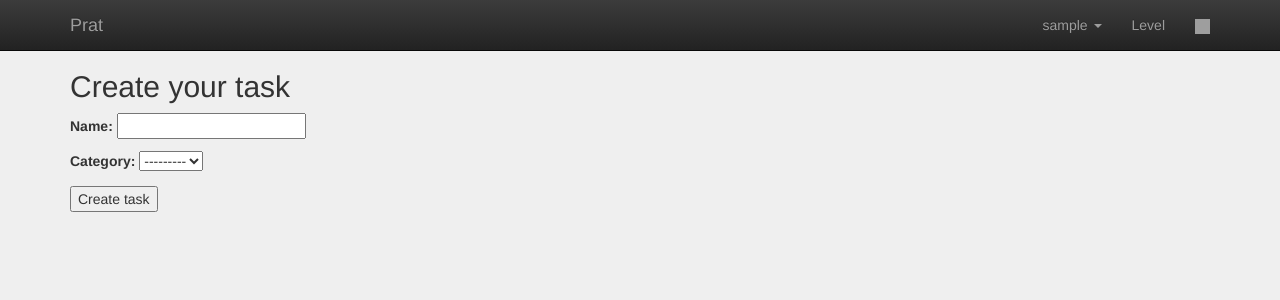
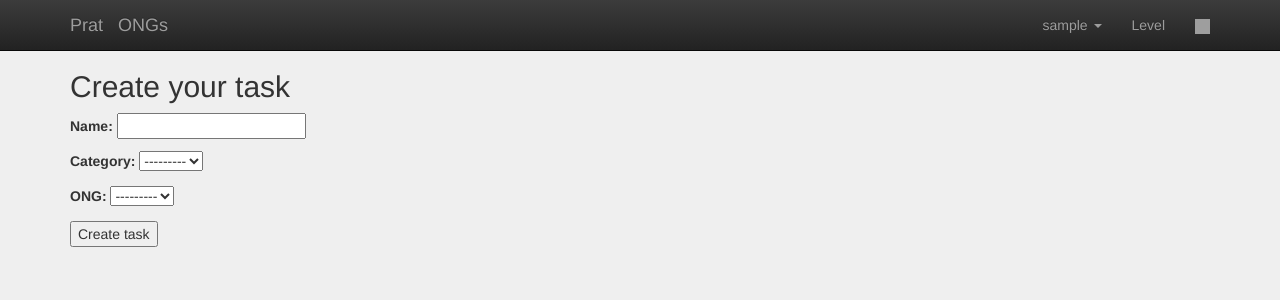
Before and after one commit to RustinAlexandru/prat, a Django app: page /task/create/ in a window 1280 px wide. Shown: the top 300 px of the page. Run offline with Django 3.2, Linux system fonts and the light colour scheme; the visitor is signed in with stand-in values (Sample User, id 1); data that the repository does not hold is empty; style sheets or scripts are compiled from the project's sources; some libraries are stand-ins or nearby versions; grey boxes are pictures that could not be loaded.

Commit message:
ONGs - list page, detail page, add ONG when creating and editing task - done.

```diff
--- a/prat/admin.py
+++ b/prat/admin.py
@@ -11,3 +11,4 @@ admin.site.register(models.UserThemes)
 admin.site.register(models.Achievement)
 admin.site.register(models.Category)
 admin.site.register(models.UserTaskActivity)
+admin.site.register(models.Ong)
--- a/prat/forms.py
+++ b/prat/forms.py
@@ -2,7 +2,7 @@ from django.forms import Form, ModelForm, CharField, Textarea, PasswordInput, \
             ImageField, EmailField, ValidationError, ChoiceField, DateField, \
             SelectDateWidget, ChoiceField
 from django.contrib.auth.models import User
-from prat.models import Task, Category
+from prat.models import Task, Category, Ong
 
 
 class UserRegisterForm(Form):
@@ -53,11 +53,14 @@ class EditProfileForm(Form):
 class CreateTaskForm(ModelForm):
     class Meta:
         model = Task
-        fields = ['name', 'category']
+        fields = ['name', 'category', 'ong']
         error_messages = {
             'category': {
                 'required': ("You need to pick a category! "),
             },
+            'ong': {
+                'required': ("You need to pick an ONG to donate to! "),
+            }
         }
 
     def clean_category(self):
@@ -73,3 +76,7 @@ class EditTaskForm(Form):
         choices=((cat.pk, cat.name) for cat in Category.objects.all()),
         required = False
         )
+    ong = ChoiceField(
+        choices=((ong.pk, ong.name) for ong in Ong.objects.all()),
+        required = True
+        )
--- a/prat/models.py
+++ b/prat/models.py
@@ -6,6 +6,7 @@ from datetime import date, timedelta
 # More
 import pytz
 from timezone_field import TimeZoneField
+
 
 class UserProfile(models.Model):
     """model class for a user profile, 1-to-1 relationship with User model,
@@ -60,6 +61,8 @@ class Task(models.Model):
                     related_name = 'tasks', on_delete = models.CASCADE)
     owner = models.ForeignKey(User, verbose_name = 'owner',
                     related_name = 'tasks', on_delete = models.CASCADE)
+    ong = models.ForeignKey('Ong', verbose_name = 'ONG', related_name = 'tasks',
+                    null = True, on_delete = models.SET_NULL)
 
     def __unicode__(self):
         return u'{}'.format(self.name)
@@ -103,7 +106,6 @@ class Task(models.Model):
         return streak
 
 
-
 class PredefinedTask(models.Model):
     """model class for predefined tasks, M-to-1 relationship with Category model,
        a set of predefined tasks (ex: workout, floss, take vitamins)
@@ -131,6 +133,7 @@ class UserGroup(models.Model):
     task = models.OneToOneField('Task', related_name = 'group',
                     verbose_name = 'task', null = False)
     users = models.ManyToManyField(User) # might do a through model
+
 
 class UserGroupComment(models.Model):
     """model class for a comment on a group chat, M-to-1 relationship with
@@ -192,6 +195,7 @@ class Category(models.Model):
     def __unicode__(self):
         return u'{}'.format(self.name)
 
+
 class UserTaskActivity(models.Model):
     """model class for a user-task activity, M-to-1 relationship with Task model,
        tracks daily progress for a user's task
@@ -210,3 +214,13 @@ class UserTaskActivity(models.Model):
 
     def __unicode__(self):
         return u'{} - {} - {}'.format(self.user.username, self.task.name, self.date_created.date())
+
+
+class Ong(models.Model):
+    """ Ongs to which donations, from points achieved by users, will go"""
+
+    name = models.CharField(max_length=100)
+    description = models.CharField(max_length=500)
+
+    def __unicode__(self):
+        return u'{}'.format(self.name)
--- a/prat/templates/layout.html
+++ b/prat/templates/layout.html
@@ -40,6 +40,7 @@
               <span class="icon-bar"></span>
             </button>
             <a class="navbar-brand" href="{% url 'index' %}">Prat</a>
+            <a class="navbar-brand" href="{% url 'ongList' %}">ONGs</a>
           </div>
 
           {% if user.is_authenticated %}
--- /dev/null
+++ b/prat/templates/ong_details.html
@@ -0,0 +1,6 @@
+{% extends 'layout.html' %}
+
+{% block content %}
+    <h4>{{ ong.name }}</h4>
+    <p>{{ ong.description }}</p>
+{% endblock %}
--- a/prat/templates/task_details.html
+++ b/prat/templates/task_details.html
@@ -8,7 +8,10 @@
         <a href="{% url 'deleteTask' task.pk %}" class="btn">Delete Task</a>
     {% endif %}
 
-    <p> {{ task.category }} </p>
+    <p> Category: {{ task.category }} </p>
+    {% if task.ong %}
+    <p> Ong to donate to: <a href="{% url 'ongDetails' task.ong.pk %}"> {{ task.ong }} </a> </p>
+    {% endif %}
     {% for counter in activity_length %}
         <div style="height: 50px; width: 50px; background-color: red"></div>
         </br>
--- a/prat/urls.py
+++ b/prat/urls.py
@@ -38,4 +38,6 @@ urlpatterns = [
     url(r'^profile/$', views.view_profile, name='viewProfile'),
     url(r'^task/create/$', views.create_task, name='createTask'),
     url(r'^$', views.index, name='index'),
+    url(r'^ongs', views.view_ongs, name='ongList'),
+    url(r'^ong/details/(?P<pk>\d+)/$', views.ong_details, name='ongDetails'),
 ] + static(settings.MEDIA_URL, document_root=settings.MEDIA_ROOT)
--- a/prat/views.py
+++ b/prat/views.py
@@ -5,7 +5,7 @@ from django.shortcuts import get_object_or_404, redirect, render
 
 # Prat Models
 from django.contrib.auth.models import User
-from prat.models import UserProfile, Task, Category, UserTaskActivity
+from prat.models import UserProfile, Task, Category, UserTaskActivity, Ong
 
 # Prat Forms
 from prat.forms import EditProfileForm, UserRegisterForm, CreateTaskForm, \
@@ -138,6 +138,9 @@ def edit_task(request, pk):
             if form.cleaned_data['category']:
                 task_pk = form.cleaned_data['category']
                 task.category = Category.objects.get(pk = task_pk)
+            if form.cleaned_data['ong']:
+                ong_pk = form.cleaned_data['ong']
+                task.ong = Ong.objects.get(pk = ong_pk)
             task.save()
         else:
             context = {'form': form}
@@ -181,8 +184,10 @@ def create_task(request):
                 name = form.cleaned_data['name']
             if form.cleaned_data['category']:
                 category = form.cleaned_data['category']
+            if form.cleaned_data['ong']:
+                ong = form.cleaned_data['ong']
             task = Task.objects.create(name = name, category = category,
-                                       owner = user)
+                                       owner = user, ong = ong)
             task.save()
         else:
             context = {'form': form}
@@ -227,3 +232,13 @@ def complete_task(request, pk):
             return render(request, 'task_reward.html', context)
         else:
             return redirect('index')
+
+def view_ongs(request):
+    ong_list = Ong.objects.all()
+    context = {'ong_list': ong_list}
+    return render(request, 'all_ongs.html', context)
+
+def ong_details(request, pk):
+    ong = Ong.objects.get(pk=pk)
+    context = {'ong': ong}
+    return render(request, 'ong_details.html', context)
```
Also changed, not shown: prat/templates/all_ongs.html (added, +7 -0 lines).
